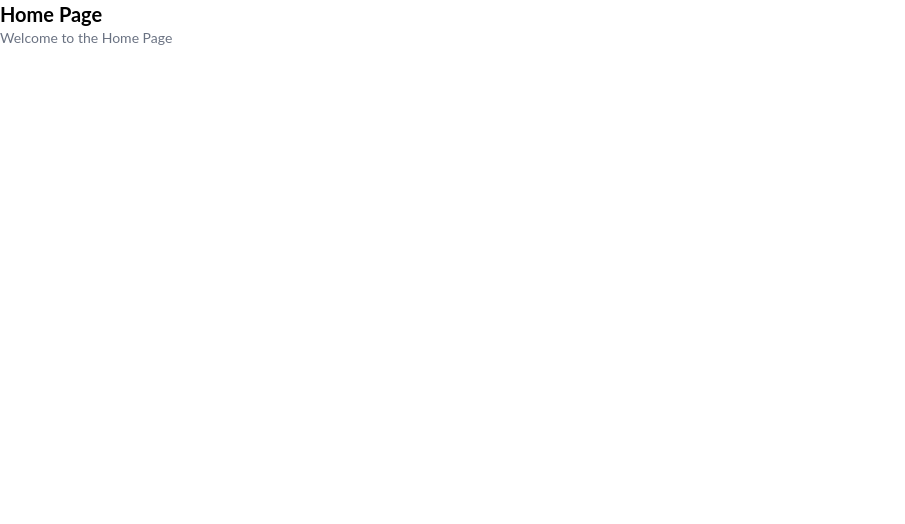
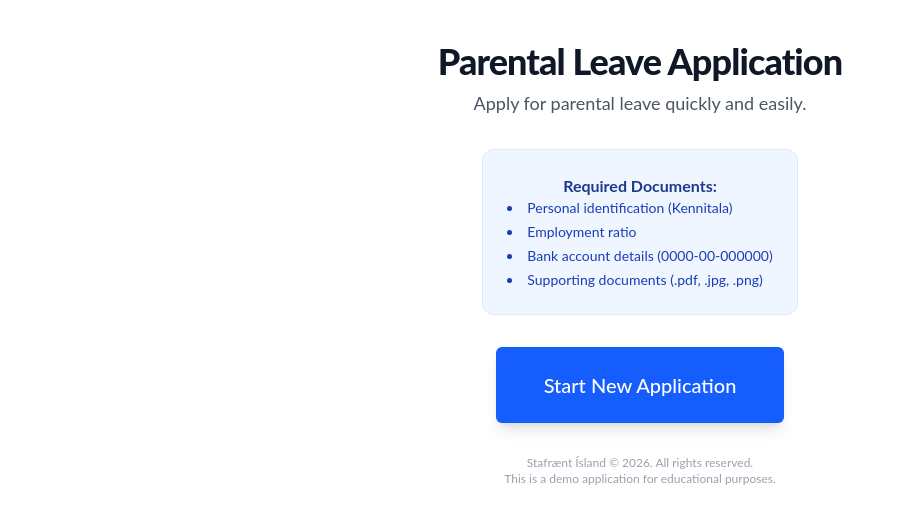
Before and after one commit to herdisheida/Parental-Leave-Application, a Next.js app in the folder my-app/: page / in a window 1280 px wide. Before the commit this address had no page. Shown: the top 524 px of the page, without its empty margins (0-905 px from the left). Built offline with nearby package versions, Linux system fonts and the light colour scheme.

Commit message:
home page pretty

```diff
--- a/my-app/app/page.tsx
+++ b/my-app/app/page.tsx
@@ -2,20 +2,51 @@
 
 "use client";
 
+import { Button } from "@/components/ui/Button";
 import { useRouter } from "next/navigation";
-import { useEffect } from "react";
 
 export default function Home() {
   const router = useRouter();
 
-  useEffect(() => {
-    router.push("/application/applicant");
-  }, []);
+  const startApplication = () => {
+    router.push("/application/applicant"); // first step of the application process
+  };
 
   return (
-    <div className="space-y-8">
-      <h2 className="text-xl font-bold">Home Page</h2>
-      <p className="text-sm text-gray-500">Welcome to the Home Page</p>
+    <div className="flex flex-col items-center justify-center min-h-[60vh] space-y-8 text-center my-6">
+      <div className="space-y-4">
+        <h1 className="text-4xl font-extrabold tracking-tight text-gray-900 pb-2">
+          Parental Leave Application
+        </h1>
+        <p className="text-lg text-gray-600 max-w-2xl mx-auto">
+          Apply for parental leave quickly and easily.
+        </p>
+      </div>
+
+      <div className="p-6 bg-blue-50 border border-blue-100 rounded-xl max-w-md">
+        <h3 className="font-bold text-blue-900 mb-2">Required Documents:</h3>
+        <ul className="text-sm text-blue-800 text-left list-disc list-inside space-y-1">
+          <li>Personal identification (Kennitala)</li>
+          <li>Employment ratio</li>
+          <li>Bank account details (0000-00-000000)</li>
+          <li>Supporting documents (.pdf, .jpg, .png)</li>
+        </ul>
+      </div>
+
+      <Button
+        size="large"
+        onClick={startApplication}
+        className="px-12 py-6 text-xl shadow-lg hover:shadow-xl transition-all"
+      >
+        Start New Application
+      </Button>
+
+      <p className="text-xs text-gray-400">
+        Stafrænt Ísland &copy; 2026. All rights reserved.
+      </p>
+      <p className="text-xs text-gray-400">
+        This is a demo application for educational purposes.
+      </p>
     </div>
   );
 }
```
